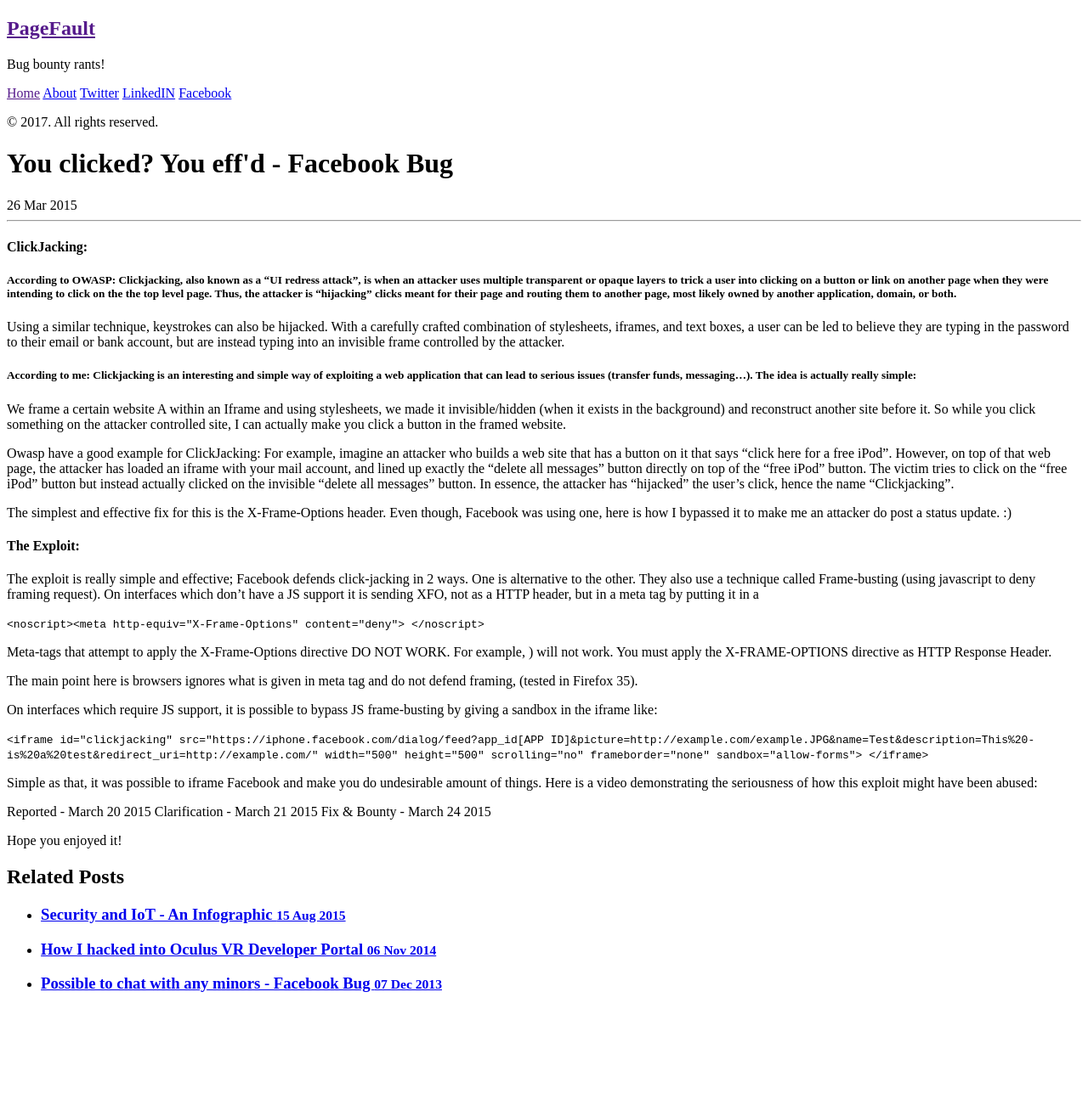
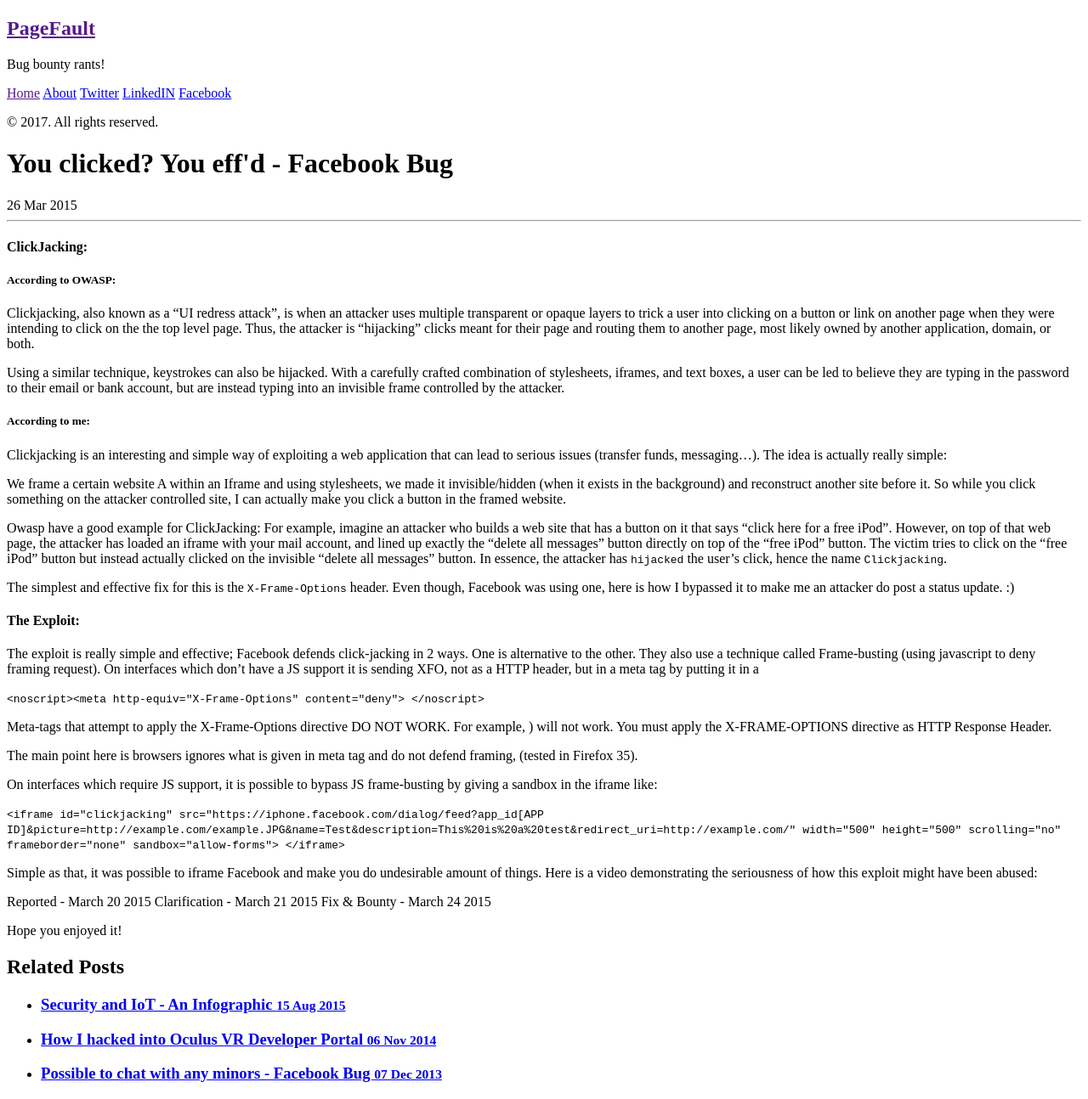
Before and after one commit to sahadnk72/sahadnk72.github.io, a Jekyll site: the page built from _posts/2015-03-26-fbjacking.md, in a window 1280 px wide. Shown: the whole page at 85% size. Built offline with Jekyll 4.4.1, drawn with Linux system fonts in a browser that asks for light colours; Markdown is read by kramdown in place of the engine named in the settings; before the commit the page ends 1188 px from its top, so only the background shows below that.

Commit message:
Update 2015-03-26-fbjacking.md

```diff
--- a/_posts/2015-03-26-fbjacking.md
+++ b/_posts/2015-03-26-fbjacking.md
@@ -6,24 +6,26 @@ title: You clicked? You eff'd - Facebook Bug
 ---
 
 
-####ClickJacking:
+#### ClickJacking:
 
 
-#####According to OWASP: Clickjacking, also known as a "UI redress attack", is when an attacker uses multiple transparent or opaque layers to trick a user into clicking on a button or link on another page when they were intending to click on the the top level page. Thus, the attacker is "hijacking" clicks meant for their page and routing them to another page, most likely owned by another application, domain, or both.
+##### According to OWASP:
+Clickjacking, also known as a "UI redress attack", is when an attacker uses multiple transparent or opaque layers to trick a user into clicking on a button or link on another page when they were intending to click on the the top level page. Thus, the attacker is "hijacking" clicks meant for their page and routing them to another page, most likely owned by another application, domain, or both.
 
 Using a similar technique, keystrokes can also be hijacked. With a carefully crafted combination of stylesheets, iframes, and text boxes, a user can be led to believe they are typing in the password to their email or bank account, but are instead typing into an invisible frame controlled by the attacker.
 
-#####According to me: Clickjacking is an interesting and simple way of exploiting a web application that can lead to serious issues (transfer funds, messaging...). The idea is actually really simple:
+##### According to me:
+Clickjacking is an interesting and simple way of exploiting a web application that can lead to serious issues (transfer funds, messaging...). The idea is actually really simple:
 
 We frame a certain website A within an Iframe and using stylesheets, we made it invisible/hidden (when it exists in the background) and reconstruct another site before it. So while you click something on the attacker controlled site, I can actually make you click a button in the framed website.
 
-Owasp have a good example for ClickJacking: For example, imagine an attacker who builds a web site that has a button on it that says "click here for a free iPod". However, on top of that web page, the attacker has loaded an iframe with your mail account, and lined up exactly the "delete all messages" button directly on top of the "free iPod" button. The victim tries to click on the "free iPod" button but instead actually clicked on the invisible "delete all messages" button. In essence, the attacker has "hijacked" the user's click, hence the name "Clickjacking".
+Owasp have a good example for ClickJacking: For example, imagine an attacker who builds a web site that has a button on it that says "click here for a free iPod". However, on top of that web page, the attacker has loaded an iframe with your mail account, and lined up exactly the "delete all messages" button directly on top of the "free iPod" button. The victim tries to click on the "free iPod" button but instead actually clicked on the invisible "delete all messages" button. In essence, the attacker has `hijacked` the user's click, hence the name `Clickjacking`.
 
 
-The simplest and effective fix for this is the X-Frame-Options header. Even though, Facebook was using one, here is how I bypassed it to make me an attacker do post a status update. :)
+The simplest and effective fix for this is the `X-Frame-Options` header. Even though, Facebook was using one, here is how I bypassed it to make me an attacker do post a status update. :)
 
 
-####The Exploit:
+#### The Exploit:
 
 The exploit is really simple and effective; Facebook defends click-jacking in 2 ways. One is alternative to the other. They also use a technique called Frame-busting (using javascript to deny framing request). On interfaces which don't have a JS support it is sending XFO, not as a
 HTTP header, but in a meta tag by putting it in a <noscript> tag
@@ -37,7 +39,7 @@ The main point here is browsers ignores what is given in meta tag and do not def
 
 On interfaces which require JS support, it is possible to bypass JS frame-busting by giving a sandbox in the iframe like:
 
-``<iframe id="clickjacking" src="https://­iphone.facebook.com/­dialog/feed?app_id[APP ID]&picture­=http://example.com/­example.JPG&name=Test­&description=This%20­is%20a%20test&redire­ct_uri=http://­example.com/" width="500" height="500" scrolling="no" frameborder="none" sandbox="allow-forms­"> </iframe>``
+``<iframe id="clickjacking" src="https://iphone.facebook.com/dialog/feed?app_id[APP ID]&picture=http://example.com/example.JPG&name=Test&description=This%20is%20a%20test&redirect_uri=http://example.com/" width="500" height="500" scrolling="no" frameborder="none" sandbox="allow-forms"> </iframe>``
 
 Simple as that, it was possible to iframe Facebook and make you do undesirable amount of things.
 Here is a video demonstrating the seriousness of how this exploit might have been abused:
```
